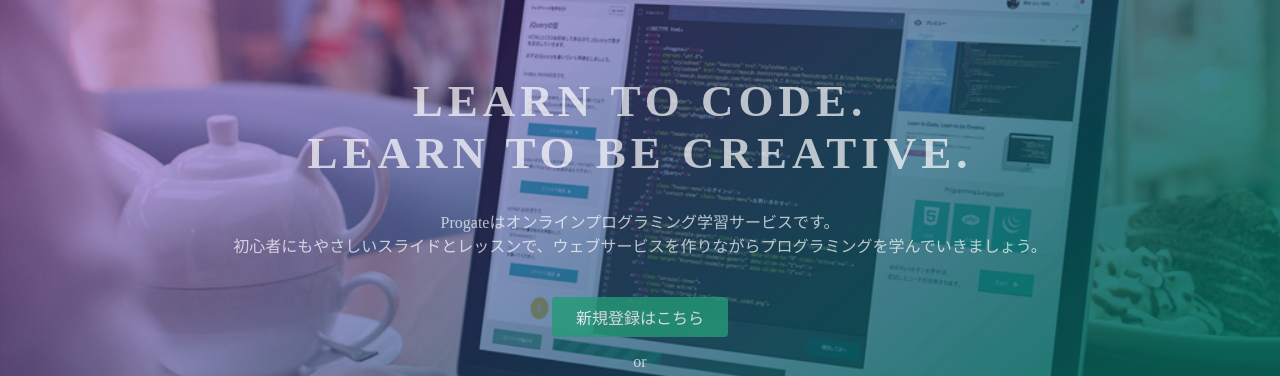
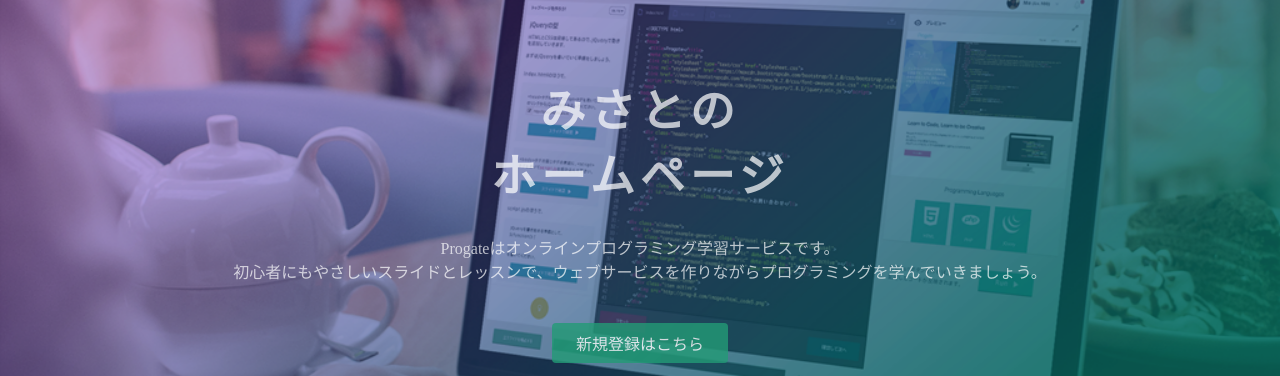
Before and after one commit to misato-cloud/myhomepage, a plain HTML site: page index.html in a window 1280 px wide. Shown: the part 135-511 px from the top of the page. Drawn offline with Linux system fonts and the light colour scheme.

Commit message:
Update index.html
タイトルの編集

```diff
--- a/index.html
+++ b/index.html
@@ -23,7 +23,7 @@
   </header>
   <div class="top-wrapper">
     <div class="container">
-      <h1>LEARN TO CODE.<br>LEARN TO BE CREATIVE.</h1>
+      <h1>みさとの<br>ホームページ</h1>
       <p>Progateはオンラインプログラミング学習サービスです。<br>初心者にもやさしいスライドとレッスンで、ウェブサービスを作りながらプログラミングを学んでいきましょう。</p>
       <div class="btn-wrapper">
         <a href="#" class="btn signup">新規登録はこちら</a>
```
